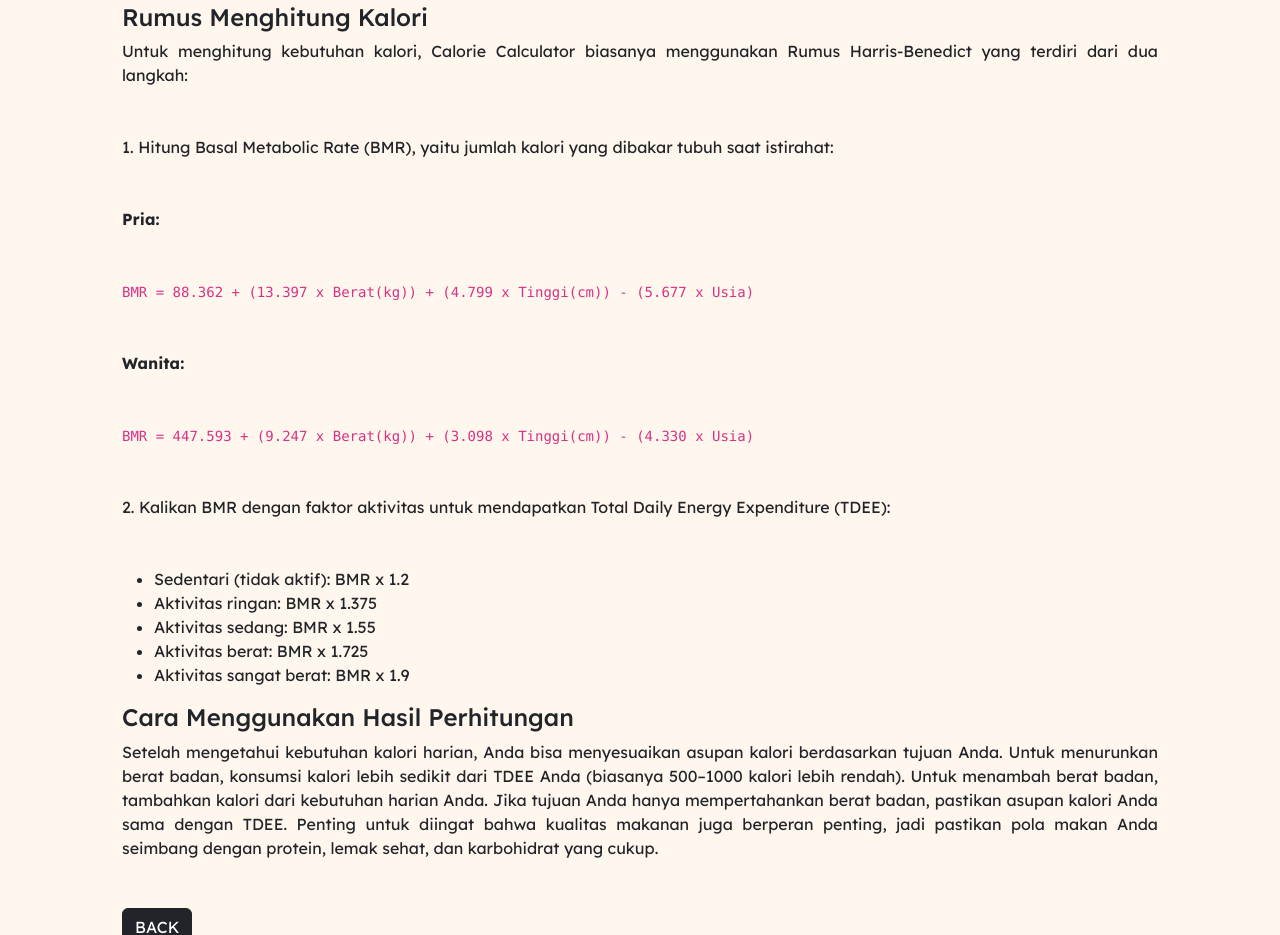
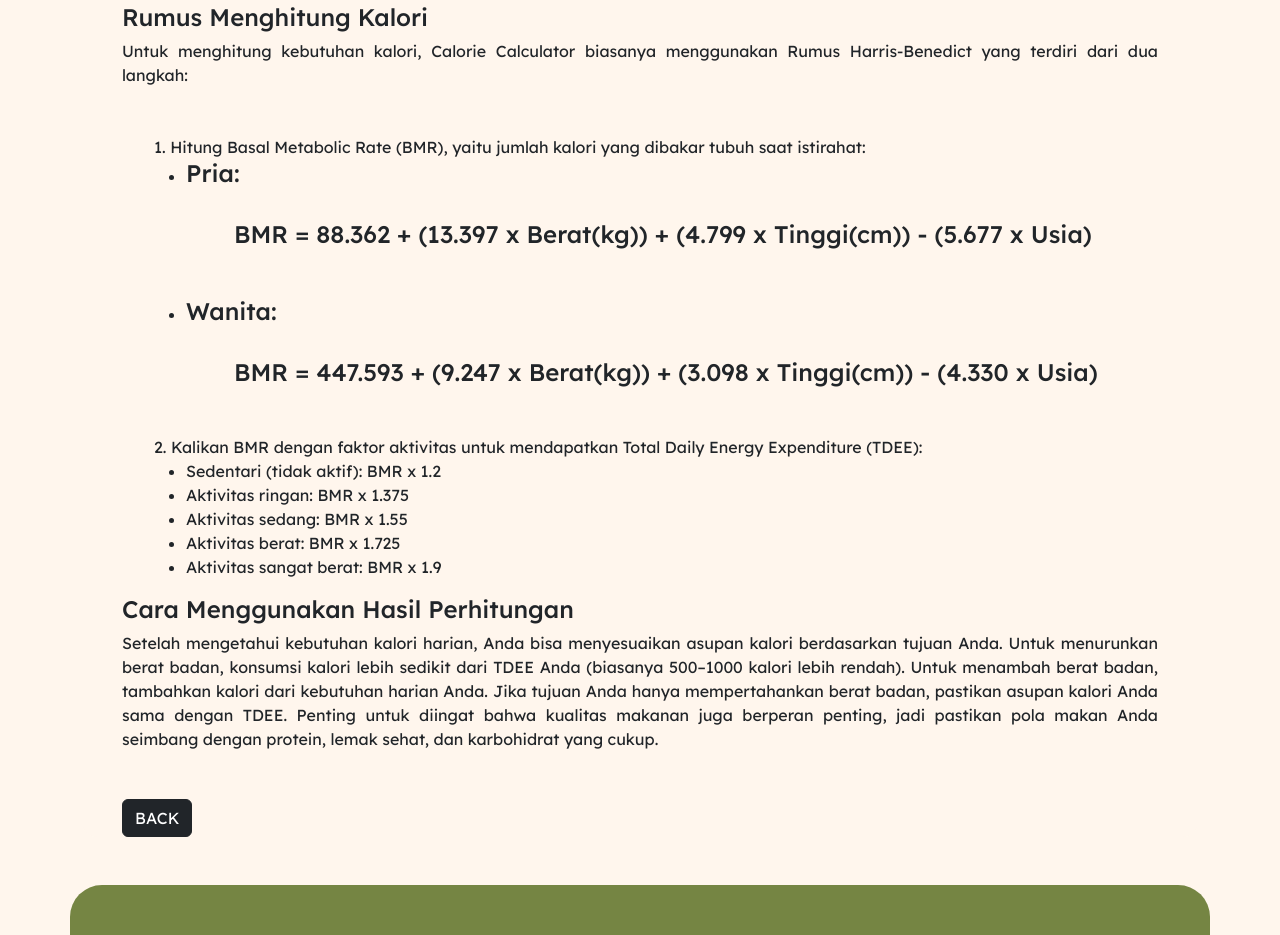
Before and after one commit to Danarmukti/SBP-WELLIXO, a website: page src/page/detail-page/calorie-calculator/index.html in a window 1280 px wide. Shown: the part 799-1734 px from the top of the page. Drawn offline with nearby package versions, Linux system fonts and the light colour scheme; files whose address does not match are found by name.

Commit message:
calorie page fixed

```diff
--- a/src/page/detail-page/calorie-calculator/index.html
+++ b/src/page/detail-page/calorie-calculator/index.html
@@ -51,35 +51,44 @@
           Untuk menghitung kebutuhan kalori, Calorie Calculator biasanya
           menggunakan Rumus Harris-Benedict yang terdiri dari dua langkah:
         </p>
-        <p>
-          1. Hitung Basal Metabolic Rate (BMR), yaitu jumlah kalori yang dibakar
-          tubuh saat istirahat:
-        </p>
-        <p><strong>Pria:</strong></p>
-        <p>
-          <code
-            >BMR = 88.362 + (13.397 x Berat(kg)) + (4.799 x Tinggi(cm)) - (5.677
-            x Usia)</code
-          >
-        </p>
-        <p><strong>Wanita:</strong></p>
-        <p>
-          <code
-            >BMR = 447.593 + (9.247 x Berat(kg)) + (3.098 x Tinggi(cm)) - (4.330
-            x Usia)</code
-          >
-        </p>
-        <p>
+        <ul style="list-style-type: none">
+          <li>
+            1. Hitung Basal Metabolic Rate (BMR), yaitu jumlah kalori yang
+            dibakar tubuh saat istirahat:
+            <ul style="list-style-type: disc">
+              <li>
+                <h4>Pria:</h4>
+                <br />
+
+                <h4 class="ms-5 mb-5">
+                  BMR = 88.362 + (13.397 x Berat(kg)) + (4.799 x Tinggi(cm)) -
+                  (5.677 x Usia)
+                </h4>
+              </li>
+              <li>
+                <h4>Wanita:</h4>
+                <br />
+                <h4 class="ms-5 mb-5">
+                  BMR = 447.593 + (9.247 x Berat(kg)) + (3.098 x Tinggi(cm)) -
+                  (4.330 x Usia)
+                </h4>
+              </li>
+              </li>
+            </ul>
+          </li>
+          <li>
             2. Kalikan BMR dengan faktor aktivitas untuk mendapatkan Total Daily
             Energy Expenditure (TDEE):
-        </p>
-        <ul>
+            <ul style="list-style-type: disc">
               <li>Sedentari (tidak aktif): BMR x 1.2</li>
               <li>Aktivitas ringan: BMR x 1.375</li>
               <li>Aktivitas sedang: BMR x 1.55</li>
               <li>Aktivitas berat: BMR x 1.725</li>
               <li>Aktivitas sangat berat: BMR x 1.9</li>
             </ul>
+          </li>
+        </ul>
+
         <h4>Cara Menggunakan Hasil Perhitungan</h4>
         <p>
           Setelah mengetahui kebutuhan kalori harian, Anda bisa menyesuaikan
```
Also changed, not shown: src/index.html (+1 -31 lines), src/page/calculator-page/config.js (+0 -12 lines). Lines whose indentation alone changed are shown as unchanged.
